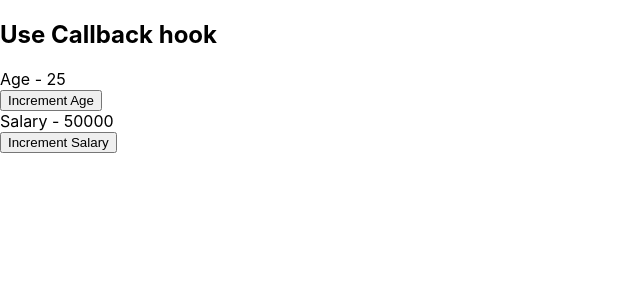
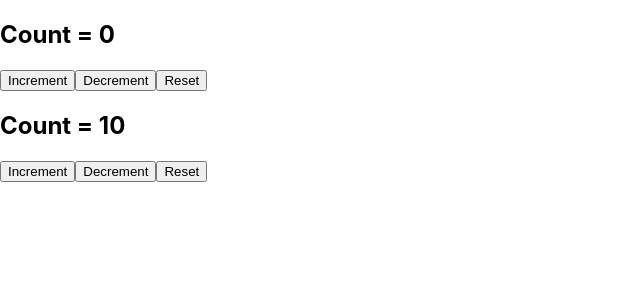
Before and after one commit to Neha-Himesh/react-hands-on, a React (Create React App) app: page / in a window 1280 px wide. Shown: the top 300 px of the page, without its empty margins (0-640 px from the left). Built offline with nearby package versions, Linux system fonts and the light colour scheme.

Commit message:
Added code for useRef and custom Hooks of react

```diff
--- a/src/App.js
+++ b/src/App.js
@@ -1,12 +1,19 @@
 
 import React from 'react'
-import ParentComponentUseCallback from './components/ParentComponentUseCallback'
+import FocusInputUseRef from './components/FocusInputUseRef';
+import ClassTimer from './components/ClassTimer';
+import HookTimer from './components/HookTimer';
+import DocTitleOne from './components/DocTitleOne';
+import DocTitleTwo from './components/DocTitleTwo';
+import CounterOneCustomHook2 from './components/CounterOneCustomHook2';
+import CounterTwoCustomHook2 from './components/CounterTwoCustomHook2';
 
 
 function App() {
   return (
     <div className="App">
-      <ParentComponentUseCallback />
+      <CounterOneCustomHook2 />
+      <CounterTwoCustomHook2 />
     </div>
   )
 }
--- /dev/null
+++ b/src/components/ClassTimer.js
@@ -0,0 +1,30 @@
+import React, { Component } from 'react'
+
+class ClassTimer extends Component {
+    interval
+    constructor(props) {
+      super(props)
+
+      this.state = {
+        timer: 0
+      }
+    }
+    componentDidMount(){
+        this.interval = setInterval(()=>{
+            this.setState(prevState =>({timer: prevState.timer + 1}))
+        }, 1000)
+    }
+    componentWillUnmount(){
+        clearInterval(this.interval)
+    }
+  render() {
+    return (
+        <div>
+            ClassTimer - {this.state.timer}
+            <button onClick={()=> clearInterval(this.interval)}>Clear Timer</button>
+        </div>
+    )
+  }
+}
+
+export default ClassTimer
--- /dev/null
+++ b/src/components/CounterOneCustomHook2.js
@@ -0,0 +1,16 @@
+import React from 'react'
+import useCounter from './Hooks/useCounter'
+
+function CounterOneCustomHook2() {
+    const [count, increment, decrement, reset] = useCounter(0, 1)
+  return (
+    <div>
+        <h2>Count = {count}</h2>
+        <button onClick={increment}>Increment</button>
+        <button onClick={decrement}>Decrement</button>
+        <button onClick={reset}>Reset</button>
+    </div>
+  )
+}
+
+export default CounterOneCustomHook2
--- /dev/null
+++ b/src/components/CounterTwoCustomHook2.js
@@ -0,0 +1,16 @@
+import React from 'react'
+import useCounter from './Hooks/useCounter'
+
+function CounterTwoCustomHook2() {
+    const [count, increment, decrement, reset] = useCounter(10, 10)
+  return (
+    <div>
+        <h2>Count = {count}</h2>
+        <button onClick={increment}>Increment</button>
+        <button onClick={decrement}>Decrement</button>
+        <button onClick={reset}>Reset</button>
+    </div>
+  )
+}
+
+export default CounterTwoCustomHook2
--- /dev/null
+++ b/src/components/DocTitleOne.js
@@ -0,0 +1,14 @@
+import React, {useState} from 'react'
+import useDocumentTitle from './Hooks/useDocumentTitle'
+
+function DocTitleOne() {
+    const [count, setCount] = useState(0)
+    useDocumentTitle(count)
+  return (
+    <div>
+        <button onClick={()=>setCount(count + 1)}>Count - {count}</button>
+    </div>
+  )
+}
+
+export default DocTitleOne
--- /dev/null
+++ b/src/components/DocTitleTwo.js
@@ -0,0 +1,14 @@
+import React, {useState} from 'react'
+import useDocumentTitle from './Hooks/useDocumentTitle'
+
+function DocTitleTwo() {
+    const [count, setCount] = useState(0)
+    useDocumentTitle(count)
+  return (
+    <div>
+        <button onClick={()=>setCount(count + 1)}>Count - {count}</button>
+    </div>
+  )
+}
+
+export default DocTitleTwo
--- /dev/null
+++ b/src/components/FocusInputUseRef.js
@@ -0,0 +1,16 @@
+import React, {useEffect, useRef} from 'react'
+
+function FocusInputUseRef() {
+
+    const inputRef = useRef(null)
+    useEffect(() =>{
+        inputRef.current.focus()
+    }, [])
+  return (
+    <div>
+        <input type="text" ref={inputRef}/>
+    </div>
+  )
+}
+
+export default FocusInputUseRef
--- /dev/null
+++ b/src/components/HookTimer.js
@@ -0,0 +1,22 @@
+import React, {useState, useEffect, useRef} from 'react'
+
+function HookTimer() {
+    const [timer, setTimer] = useState(0)
+    const intervalRef = useRef()
+    useEffect(()=>{
+        intervalRef.current = setInterval(() =>{
+            setTimer(prevTimer => prevTimer + 1)
+        }, 1000)
+        return () =>{
+            clearInterval(intervalRef.current)
+        };
+    }, [])
+  return (
+    <div>
+        Hook Timer - {timer}
+        <button onClick={()=> clearInterval(intervalRef.current)}>Clear Hook Timer</button>
+    </div>
+  )
+}
+
+export default HookTimer
--- /dev/null
+++ b/src/components/Hooks/useCounter.js
@@ -0,0 +1,17 @@
+import {useState} from 'react'
+
+function useCounter(initialCount = 0, value) {
+    const [count, setCount] = useState(initialCount)
+    const increment =()=>{
+        setCount(prevCount => prevCount + value)
+    }
+    const decrement =()=>{
+        setCount(prevCount => prevCount - value)
+    }
+    const reset = () =>{
+        setCount(0)
+    }
+  return [count, increment, decrement, reset]
+}
+
+export default useCounter
--- /dev/null
+++ b/src/components/Hooks/useDocumentTitle.js
@@ -0,0 +1,12 @@
+import React, {useEffect} from 'react'
+
+function useDocumentTitle(count) {
+    useEffect(()=>{
+        document.title = `Count ${count}`
+    }, [count])
+  return (
+    <div>UseDocumentTitle</div>
+  )
+}
+
+export default useDocumentTitle
```
Also changed, not shown: src/components/CounterUseMemo.js (+32 -0 lines).
